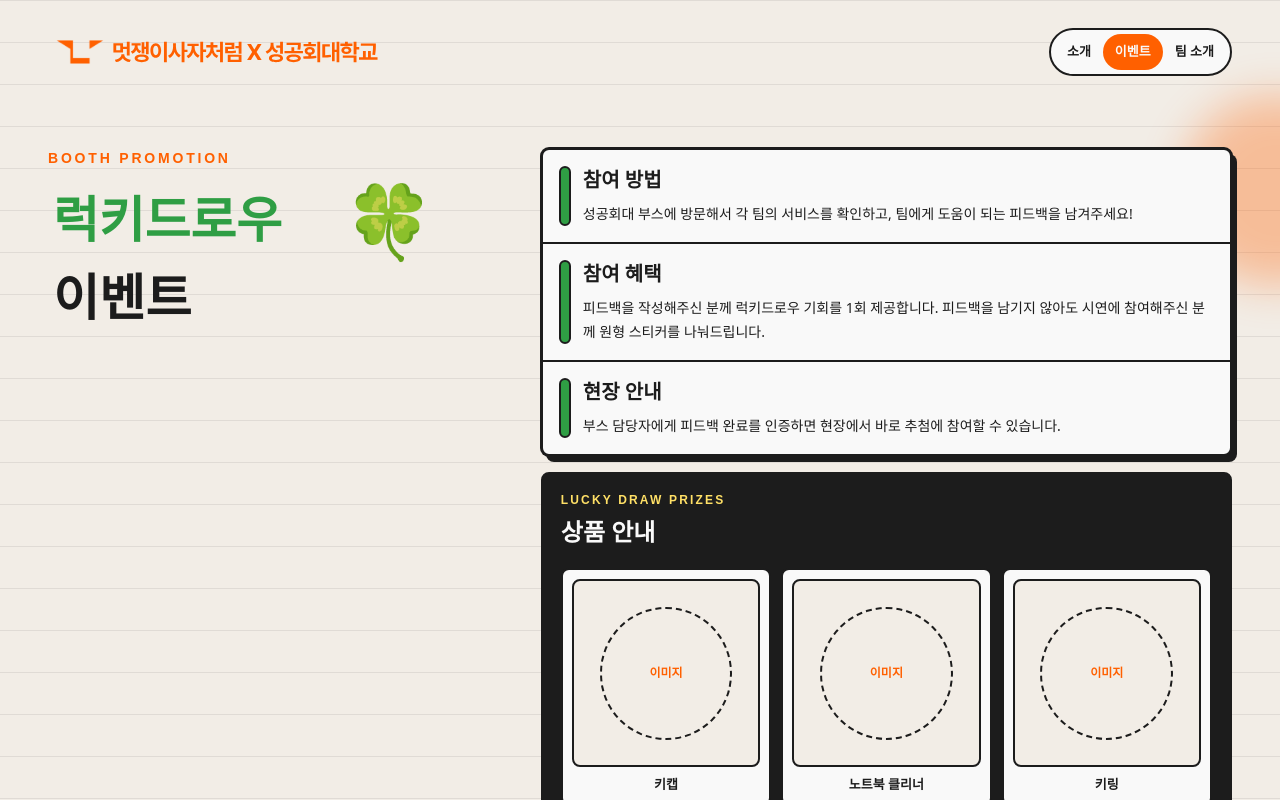
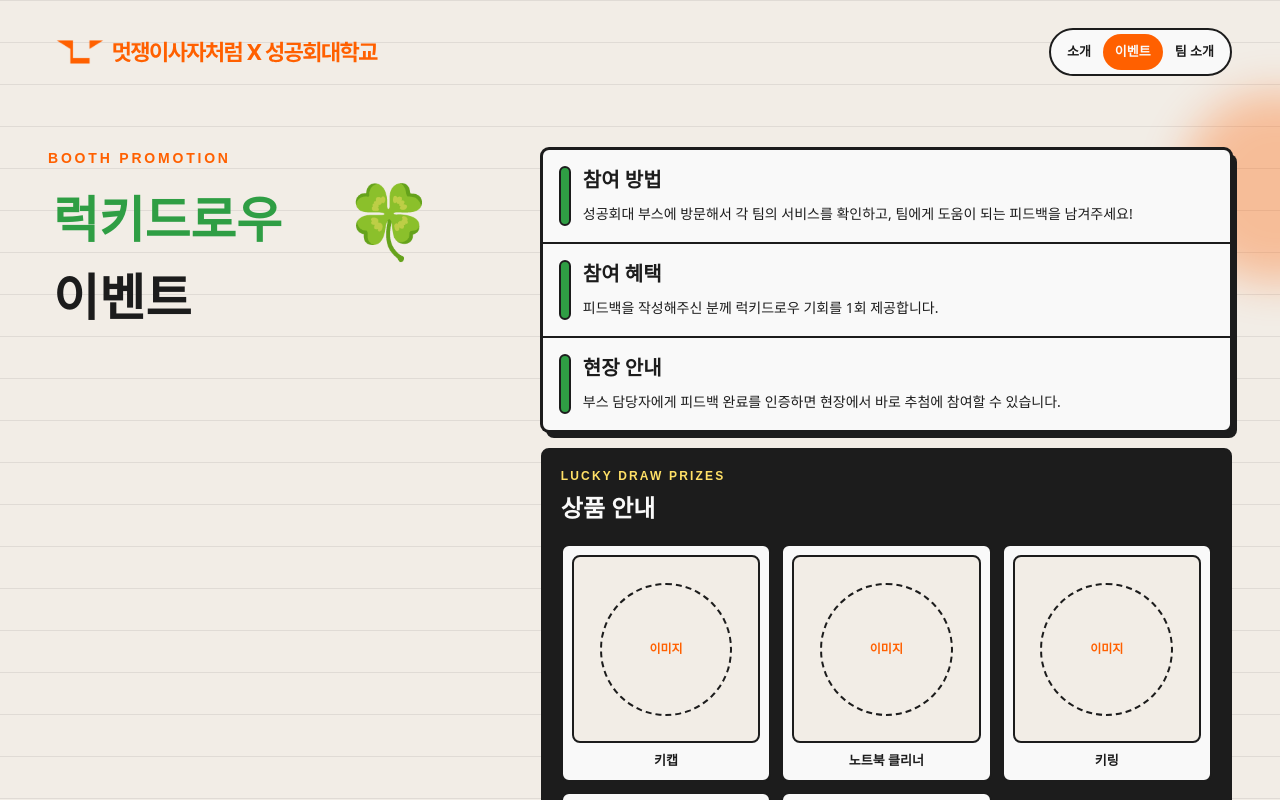
Before and after one commit to likevanilla/SKHU-likelion14th-hackathon-showcase, a React (Vite) app: page /event in a window 1280 px wide. Shown: the top 800 px of the page. Built offline with nearby package versions, Linux system fonts and the light colour scheme; a web font is replaced by a local one.

Commit message:
이벤트 티켓 설명 수정 및 사이트 데이터 피드백 문구 간소화

```diff
--- a/src/components/EventTicket.jsx
+++ b/src/components/EventTicket.jsx
@@ -38,9 +38,6 @@ function EventTicket() {
             피드백 작성자 대상
           </p>
           <p className="mt-2 text-2xl font-black">럭키드로우 기회 1회 제공</p>
-          <p className="mt-2 text-sm font-bold leading-6">
-            피드백 없이 시연만 참여해도 원형 스티커를 나눠드립니다!
-          </p>
           <div className="mt-4 flex flex-wrap gap-2">
             {luckyDrawPrizes.map((prize) => (
               <span
--- a/src/data/siteData.js
+++ b/src/data/siteData.js
@@ -138,7 +138,7 @@ export const eventCards = [
   {
     title: '참여 혜택',
     description:
-      '피드백을 작성해주신 분께 럭키드로우 기회를 1회 제공합니다. 피드백을 남기지 않아도 시연에 참여해주신 분께 원형 스티커를 나눠드립니다.',
+      '피드백을 작성해주신 분께 럭키드로우 기회를 1회 제공합니다.',
   },
   {
     title: '현장 안내',
```
Also changed, not shown: 1 other file (tests, documents, lock files or other folders).
